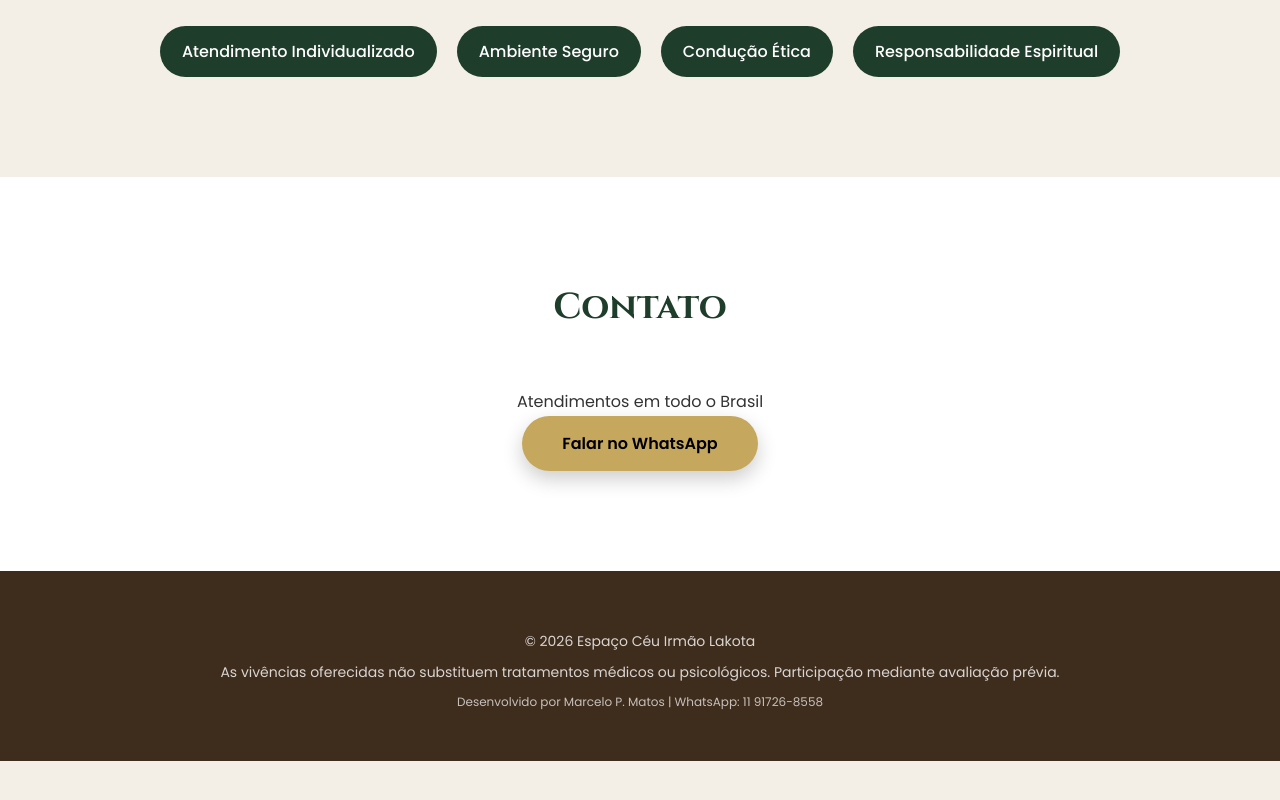
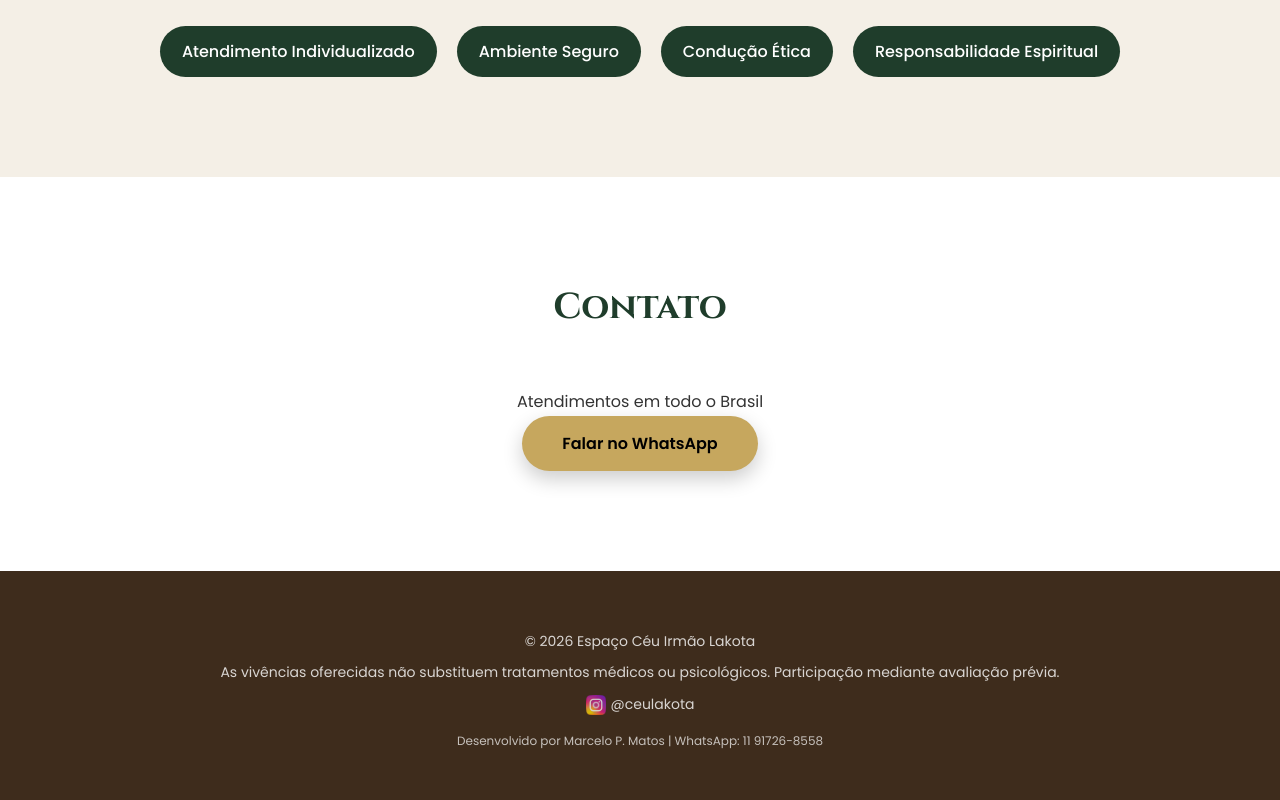
Before and after one commit to marcelompmatos/SiteLakota, a plain HTML site: page index.html in a window 1280 px wide. Shown: the part 3231-4031 px from the top of the page. Before the commit the page ends 3992 px from the top, so only its background shows below. Drawn offline with Linux system fonts and the light colour scheme; no server answers.

Commit message:
Ajuste site

```diff
--- a/index.html
+++ b/index.html
@@ -396,6 +396,12 @@ footer p{margin-top:10px;font-size:14px;opacity:0.8;line-height:1.5;}
 <footer>
   <p>© 2026 Espaço Céu Irmão Lakota</p>
   <p>As vivências oferecidas não substituem tratamentos médicos ou psicológicos. Participação mediante avaliação prévia.</p>
+  <div style="margin-top:10px; font-size:14px; opacity:0.8;">
+    <a href="https://www.instagram.com/ceulakota/" target="_blank" style="text-decoration:none; color:inherit; display:inline-flex; align-items:center; gap:5px;">
+      <img src="images/instagram_icon.png" alt="Instagram Espaço Céu Irmão Lakota" style="height:20px; width:20px;">
+      @ceulakota
+    </a>
+  </div>
   <p style="margin-top:10px; font-size:12px; opacity:0.7;">
     Desenvolvido por Marcelo P. Matos | WhatsApp: <a href="https://wa.me/5591917268558" style="color:inherit; text-decoration:none;">11 91726-8558</a>
   </p>
```
Also changed, not shown: images/instagram_icon.png (added).
